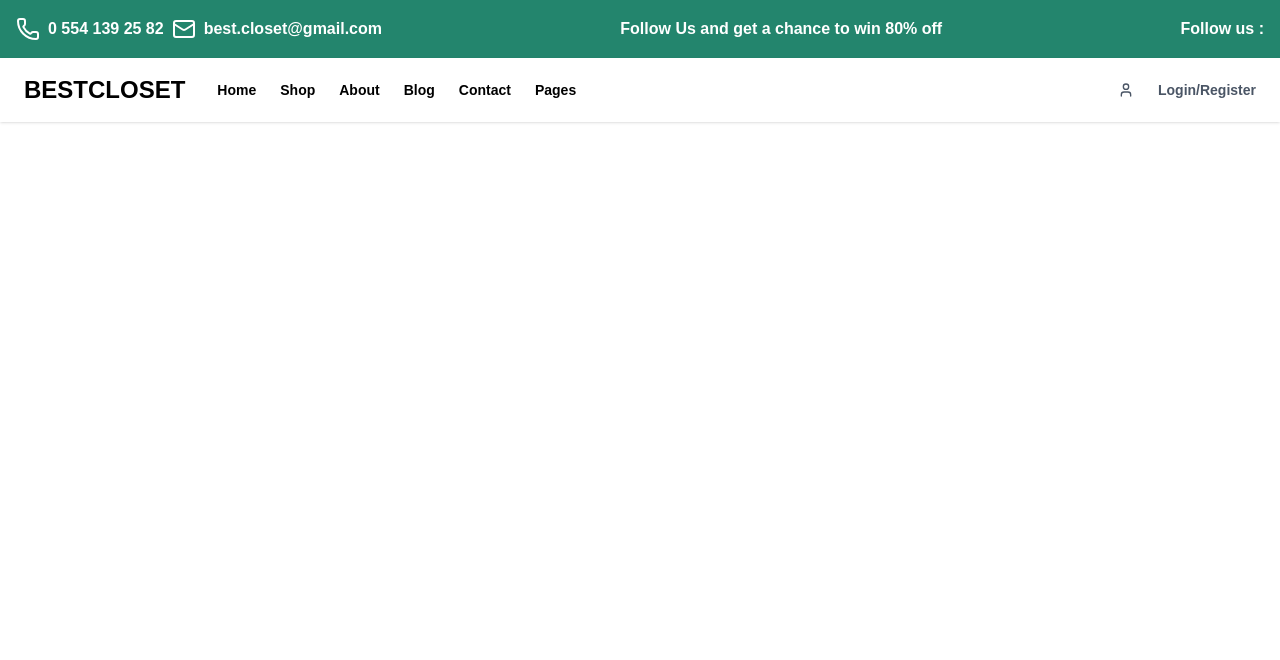
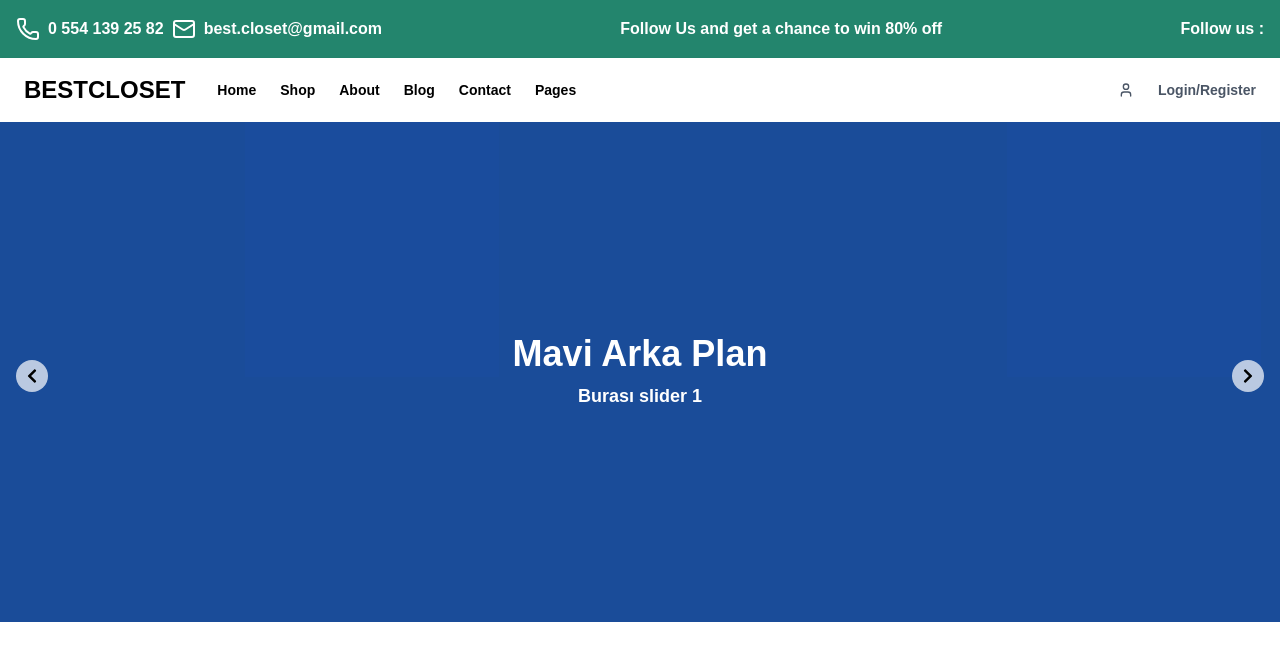
Before and after one commit to bernakocalar/BestCloset, a React (Vite) app: page / in a window 1280 px wide. Shown: the top 660 px of the page. Built offline with nearby package versions, Linux system fonts and the light colour scheme.

Commit message:
feat: add HeroSlider component and integrate it into HomePage; update dependencies in package.json and package-lock.json

```diff
--- a/package.json
+++ b/package.json
@@ -16,10 +16,13 @@
     "lucide-react": "^0.487.0",
     "react": "^19.0.0",
     "react-dom": "^19.0.0",
+    "react-icons": "^5.5.0",
     "react-redux": "^9.2.0",
     "react-router-dom": "^5.3.4",
+    "react-slick": "^0.30.3",
     "react-toastify": "^11.0.5",
     "redux-thunk": "^3.1.0",
+    "slick-carousel": "^1.8.1",
     "tailwindcss": "^4.1.3"
   },
   "devDependencies": {
--- a/src/App.jsx
+++ b/src/App.jsx
@@ -1,5 +1,8 @@
 import React from "react"
-import PageContent from "./layout/PageContent"
+// App.jsx veya index.js içinde
+import "slick-carousel/slick/slick.css";
+import "slick-carousel/slick/slick-theme.css";
+import PageContent from "./layout/pageContent";
 
 function App() {
   return <PageContent />
--- a/src/layout/PageContent.jsx
+++ b/src/layout/PageContent.jsx
@@ -1,11 +1,13 @@
 import Header from "./Header";
 import MainNav from "./MainNav";
+import HomePage from "../pages/homePage";
 
 export default function PageContent() {
     return (
         <>
        <Header />
        <MainNav />
+       <HomePage />
        </>
     );
 }
--- /dev/null
+++ b/src/pages/HeroSlider.jsx
@@ -0,0 +1,60 @@
+// components/HeroSlider.jsx
+import Slider from "react-slick";
+import { FaChevronLeft, FaChevronRight } from "react-icons/fa";
+
+// Sol ok bileşeni
+const PrevArrow = ({ onClick }) => (
+  <button
+    onClick={onClick}
+    className="absolute top-1/2 left-4 transform -translate-y-1/2 bg-white/70 hover:bg-white text-black rounded-full p-2 z-10"
+  >
+    <FaChevronLeft />
+  </button>
+);
+
+// Sağ ok bileşeni
+const NextArrow = ({ onClick }) => (
+  <button
+    onClick={onClick}
+    className="absolute top-1/2 right-4 transform -translate-y-1/2 bg-white/70 hover:bg-white text-black rounded-full p-2 z-10"
+  >
+    <FaChevronRight />
+  </button>
+);
+
+const HeroSlider = () => {
+  const settings = {
+    dots: false,
+    arrows: true,
+    infinite: true,
+    speed: 500,
+    slidesToShow: 1,
+    slidesToScroll: 1,
+    prevArrow: <PrevArrow />,
+    nextArrow: <NextArrow />,
+  };
+
+  return (
+    <div className="w-full max-h-[600px] overflow-hidden relative">
+      <Slider {...settings}>
+        {/* Slide 1 */}
+        <div className="relative w-full h-[500px] bg-blue-500">
+          <div className="absolute inset-0 bg-black/40 flex flex-col justify-center items-center text-white text-center p-4">
+            <h2 className="text-4xl font-bold">Mavi Arka Plan</h2>
+            <p className="text-lg mt-2">Burası slider 1</p>
+          </div>
+        </div>
+
+        {/* Slide 2 */}
+        <div className="relative w-full h-[500px] bg-green-500">
+          <div className="absolute inset-0 bg-black/40 flex flex-col justify-center items-center text-white text-center p-4">
+            <h2 className="text-4xl font-bold">Yeşil Arka Plan</h2>
+            <p className="text-lg mt-2">Burası slider 2</p>
+          </div>
+        </div>
+      </Slider>
+    </div>
+  );
+};
+
+export default HeroSlider;
--- a/src/pages/HomePage.jsx
+++ b/src/pages/HomePage.jsx
@@ -0,0 +1,7 @@
+import HeroSlider from "./HeroSlider";
+
+export default function HomePage() {
+    return (
+       <HeroSlider />
+    )
+}
```
Also changed, not shown: 1 other file (tests, documents, lock files or other folders).
